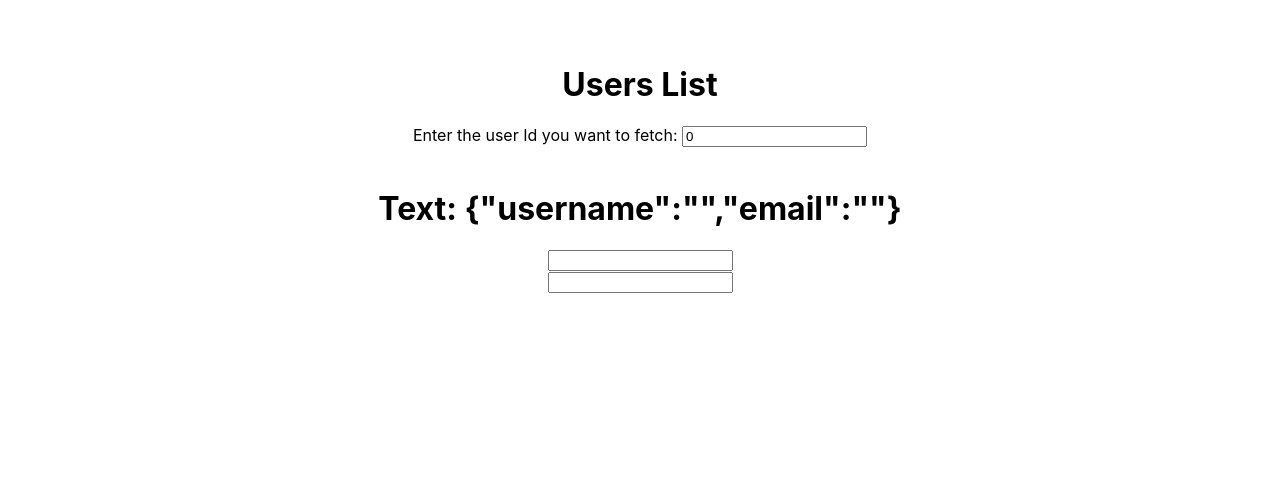
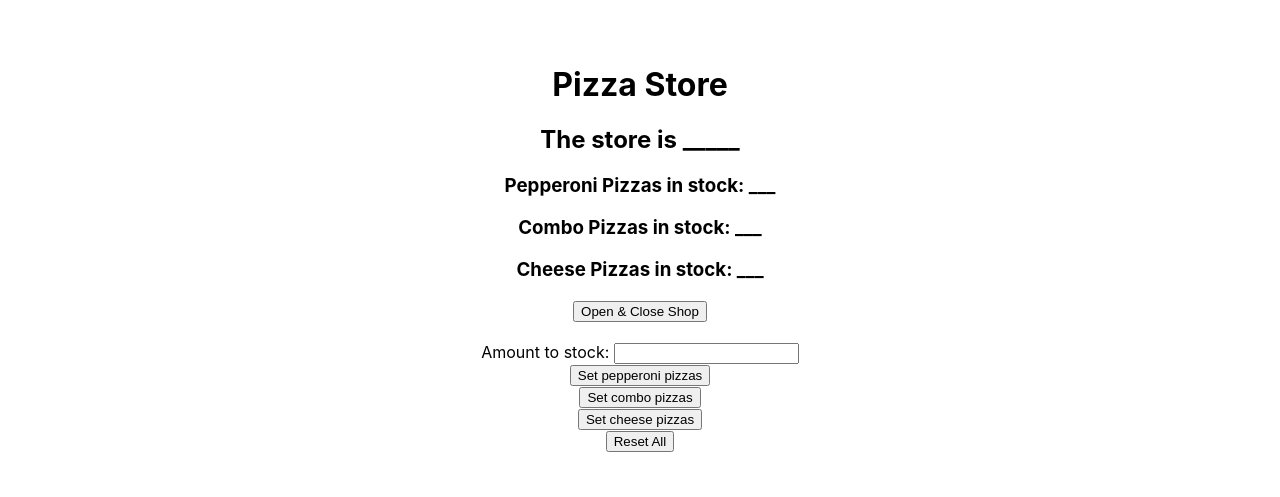
Before and after one commit to Tai-Huynh-1/web-winter, a React (Create React App) app in the folder class/my-app/: page / in a window 1280 px wide. Shown: the part 330-827 px from the top of the page. Before the commit the page ends 800 px from the top, so only its background shows below. Built offline with nearby package versions, Linux system fonts and the light colour scheme.

Commit message:
day 24: multi state redux

```diff
--- a/class/my-app/src/App.jsx
+++ b/class/my-app/src/App.jsx
@@ -13,7 +13,9 @@ import MovieList from "./components/MovieList";
 import MultiFieldForm from "./components/MultiFieldForm";
 import NameTag from "./components/NameTag";
 import Parent from "./components/Parent";
+import PizzaStore from "./components/PizzaStore";
 import Right from "./components/Right";
+import SimpleBank from "./components/SimpleBank";
 import SplitPane from "./components/SplitPane";
 import Toggle from "./components/Toggle";
 import Users from "./components/Users";
@@ -38,7 +40,7 @@ function App() {
 				<ClockB />
 
 				<br />
-				<UsersB />
+				<PizzaStore />
 
 				<br />
 				<ControlledFunc />
--- /dev/null
+++ b/class/my-app/src/components/PizzaStore.jsx
@@ -0,0 +1,41 @@
+import React from "react";
+
+const PizzaStore = () => {
+	const handleSetPepperoni = () => {
+		// set the value of pepperoni pizza in stock
+		// then reset the input field to 0 (default should be 0)
+	};
+
+	return (
+		<div>
+			<h1>Pizza Store</h1>
+			{/* Make this dynamic based on the isOpen property of pizza store */}
+			<h2>The store is _____</h2>
+			<h3>Pepperoni Pizzas in stock: ___</h3>
+			<h3>Combo Pizzas in stock: ___</h3>
+			<h3>Cheese Pizzas in stock: ___</h3>
+
+			<button>Open & Close Shop</button>
+			<br />
+			<br />
+
+			<label>
+				Amount to stock: <input type="number" />
+			</label>
+
+			<br />
+			{/* This will set the amount of pepperoni pizza in stock for the day */}
+			<button>Set pepperoni pizzas</button>
+			<br />
+			{/* This will set the amount of combo pizza in stock for the day */}
+			<button>Set combo pizzas</button>
+			<br />
+			{/* This will set the amount of cheese pizza in stock for the day */}
+			<button>Set cheese pizzas</button>
+			<br />
+			<button>Reset All</button>
+		</div>
+	);
+};
+
+export default PizzaStore;
--- a/class/my-app/src/components/SimpleBank.jsx
+++ b/class/my-app/src/components/SimpleBank.jsx
@@ -1,7 +1,38 @@
 import React from "react";
+import { useSelector, useDispatch } from "react-redux";
+import { deposit, reset, withdraw } from "../redux/balance/balanceActions";
 
 const SimpleBank = () => {
-	return <div>SimpleBank</div>;
+	const dispatch = useDispatch();
+	const balance = useSelector((state) => state.balance);
+
+	const handleDeposit = () => {
+		// 1. create action object
+		const action = deposit();
+
+		// 2. dispatch that action object to redux reducer function
+		dispatch(action);
+	};
+
+	const handleWithdraw = () => {
+		dispatch(withdraw());
+	};
+
+	const handleReset = () => {
+		dispatch(reset());
+	};
+
+	return (
+		<div>
+			<h1>SimpleBank</h1>
+			<h2>Current Balance: {balance}</h2>
+
+			<br />
+			<button onClick={handleDeposit}>Deposit $10</button>
+			<button onClick={handleWithdraw}>Withdraw $10</button>
+			<button onClick={handleReset}>Reset</button>
+		</div>
+	);
 };
 
 export default SimpleBank;
--- a/class/my-app/src/index.js
+++ b/class/my-app/src/index.js
@@ -3,10 +3,16 @@ import ReactDOM from "react-dom/client";
 import "./index.css";
 import App from "./App";
 import reportWebVitals from "./reportWebVitals";
+import { Provider } from "react-redux";
+import { store } from "./redux/store";
 
 const root = ReactDOM.createRoot(document.getElementById("root"));
 
-root.render(<App />);
+root.render(
+	<Provider store={store}>
+		<App />
+	</Provider>
+);
 
 // If you want to start measuring performance in your app, pass a function
 // to log results (for example: reportWebVitals(console.log))
--- a/class/my-app/src/redux/balance/balanceActions.js
+++ b/class/my-app/src/redux/balance/balanceActions.js
@@ -1,4 +1,4 @@
-import { DEPOSIT, WITHDRAW } from "./balanceTypes";
+import { DEPOSIT, RESET, WITHDRAW } from "./balanceTypes";
 /**
  * These are action creator functions
  */
@@ -24,3 +24,10 @@ export const withdraw = () => {
 		payload: 10,
 	};
 };
+
+export const reset = () => {
+	return {
+		type: RESET,
+		payload: 0,
+	};
+};
--- a/class/my-app/src/redux/balance/balanceReducer.js
+++ b/class/my-app/src/redux/balance/balanceReducer.js
@@ -1,4 +1,4 @@
-import { DEPOSIT, WITHDRAW } from "./balanceTypes";
+import { DEPOSIT, RESET, WITHDRAW } from "./balanceTypes";
 
 const initialState = 0;
 
@@ -9,6 +9,7 @@ const initialState = 0;
  * @returns The new state.
  */
 const balanceReducer = (state = initialState, action) => {
+	console.log(action.type);
 	switch (action.type) {
 		case DEPOSIT:
 			return state + parseInt(action.payload);
@@ -16,6 +17,9 @@ const balanceReducer = (state = initialState, action) => {
 		case WITHDRAW:
 			return state - parseInt(action.payload); // make sure that the balance is valid for withdraw
 
+		case RESET:
+			return parseInt(action.payload);
+
 		default:
 			return state;
 	}
--- a/class/my-app/src/redux/balance/balanceTypes.js
+++ b/class/my-app/src/redux/balance/balanceTypes.js
@@ -1,3 +1,5 @@
 export const DEPOSIT = "DEPOSIT";
 
 export const WITHDRAW = "WITHDRAW";
+
+export const RESET = "RESET";
--- /dev/null
+++ b/class/my-app/src/redux/pizza/pizzaReducer.js
@@ -0,0 +1,32 @@
+import { OPENCLOSE, RESET_ALL, SET_CHEESE, SET_COMBO, SET_PEPPERONI } from "./pizzaTypes";
+
+const initalState = {
+	isOpen: false,
+	pepperoni: 0,
+	combo: 0,
+	cheese: 0,
+};
+
+const pizzaReducer = (state = initalState, action) => {
+	switch (action.type) {
+		case OPENCLOSE:
+			return { ...state, isOpen: !state.isOpen };
+
+		case SET_PEPPERONI:
+			return { ...state, pepperoni: parseInt(action.payload) };
+
+		case SET_COMBO:
+			return;
+
+		case SET_CHEESE:
+			return;
+
+		case RESET_ALL:
+			return;
+
+		default:
+			return state;
+	}
+};
+
+export default pizzaReducer;
--- /dev/null
+++ b/class/my-app/src/redux/pizza/pizzaTypes.js
@@ -0,0 +1,9 @@
+export const OPENCLOSE = "OPENCLOSE";
+
+export const SET_PEPPERONI = "SET_PEPPERONI";
+
+export const SET_COMBO = "SET_COMBO";
+
+export const SET_CHEESE = "SET_CHEESE";
+
+export const RESET_ALL = "RESET_ALL";
--- a/class/my-app/src/redux/store.js
+++ b/class/my-app/src/redux/store.js
@@ -0,0 +1,10 @@
+import { createStore, combineReducers } from "redux";
+import balanceReducer from "./balance/balanceReducer";
+import pizzaReducer from "./pizza/pizzaReducer";
+
+const rootReducer = combineReducers({
+	pizza: pizzaReducer,
+	balance: balanceReducer,
+});
+
+export const store = createStore(rootReducer);
```
Also changed, not shown: class/my-app/src/redux/pizza/pizzaActions.js (added, +15 -0 lines).
